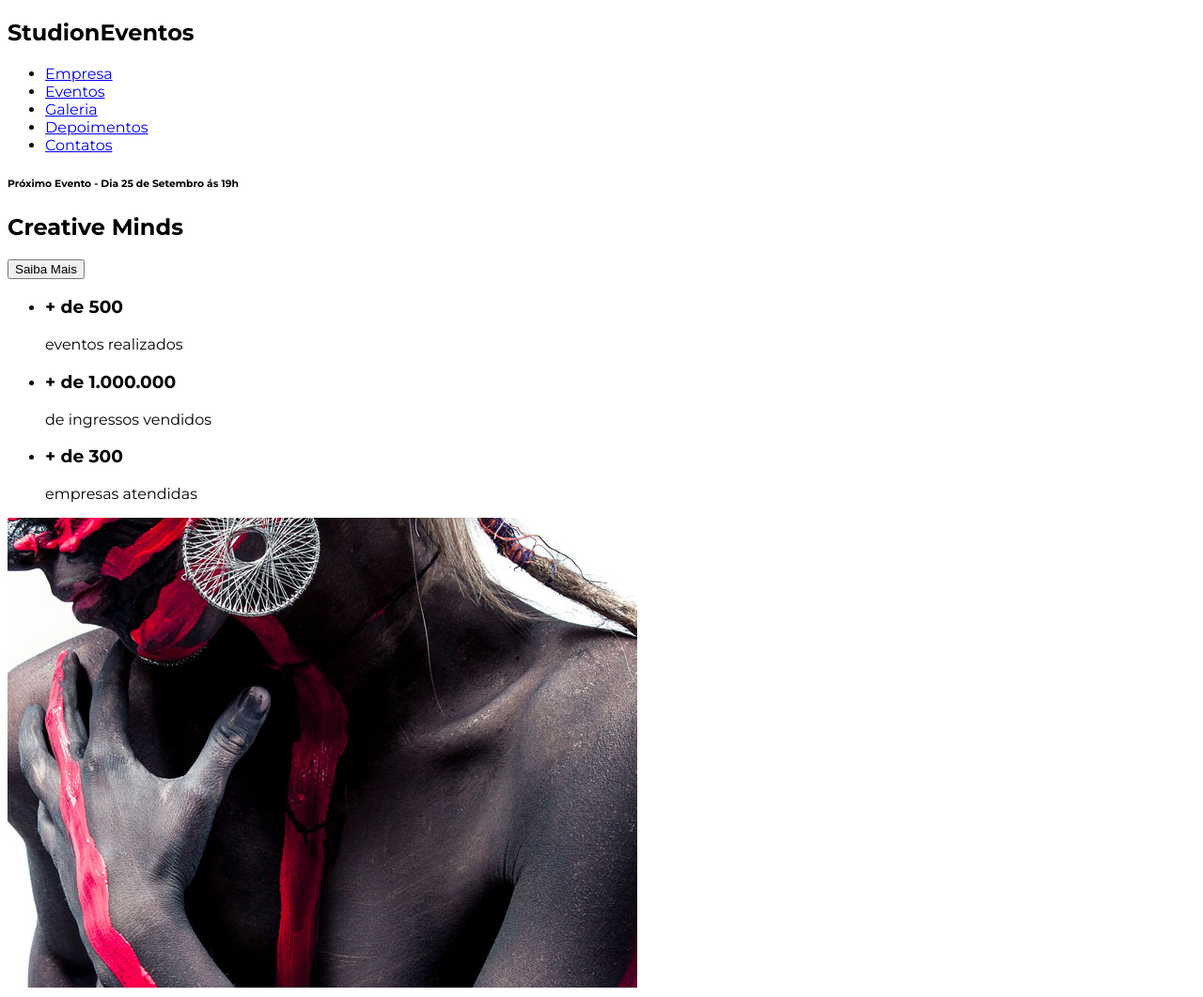
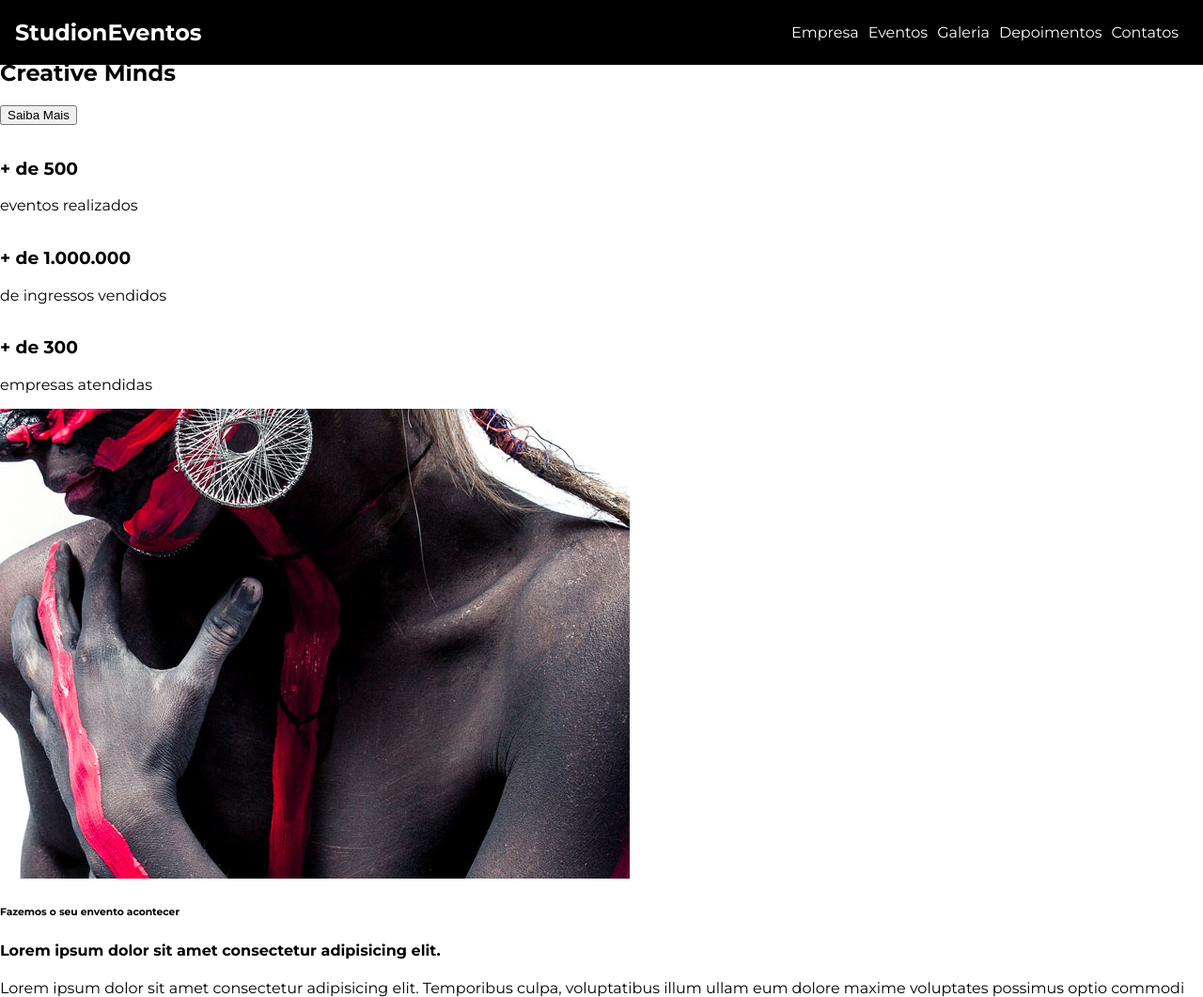
Before and after one commit to nayduarte/_studion, a website: page src/index.html in a window 1280 px wide. Shown: the top 1061 px of the page at 94% size. Drawn offline with Linux system fonts and the light colour scheme.

Commit message:
feat(css): Continuation of the main page

```diff
--- a/src/index.html
+++ b/src/index.html
@@ -10,9 +10,9 @@
     </head>
 
     <body>
-        <nav>
+        <nav class="navbar">
             <h1>Studi<span>on</span><span>Eventos</span></h1>
-            <ul>
+            <ul class="navbar__links">
                 <li>
                     <a href="#empresa">
                         Empresa
--- a/src/style.css
+++ b/src/style.css
@@ -1,6 +1,47 @@
 @import url('https://fonts.googleapis.com/css2?family=Montserrat:wght@400;700&display=swap');
 
-html {
+* {
+    box-sizing: border-box;
+}
+
+:root {
+    font-family: 'Montserrat', sans-serif;
+    font-size: 16px;
+}
+
+body {
     margin: 0;
-    font-family: 'Montserrat', sans-serif;
 }
+
+ul {
+    display: flex;
+    list-style: none;
+    padding-left: 0;
+}
+
+li {
+    margin-right: 0.625rem;
+    /*Calcular unidade de rem = 10/16*/
+}
+
+.navbar {
+    position: fixed;
+    display: grid;
+    grid-template-columns: 1fr 9fr;
+    align-items: center;
+    top: 0;
+    left: 0;
+    width: 100vw;
+    padding: 0 1rem;
+    color: #fff;
+    background: #000;
+}
+
+.navbar__links {
+    justify-self: end;
+}
+
+.navbar__links a {
+    color: #fff;
+    text-decoration: none;
+}
```
